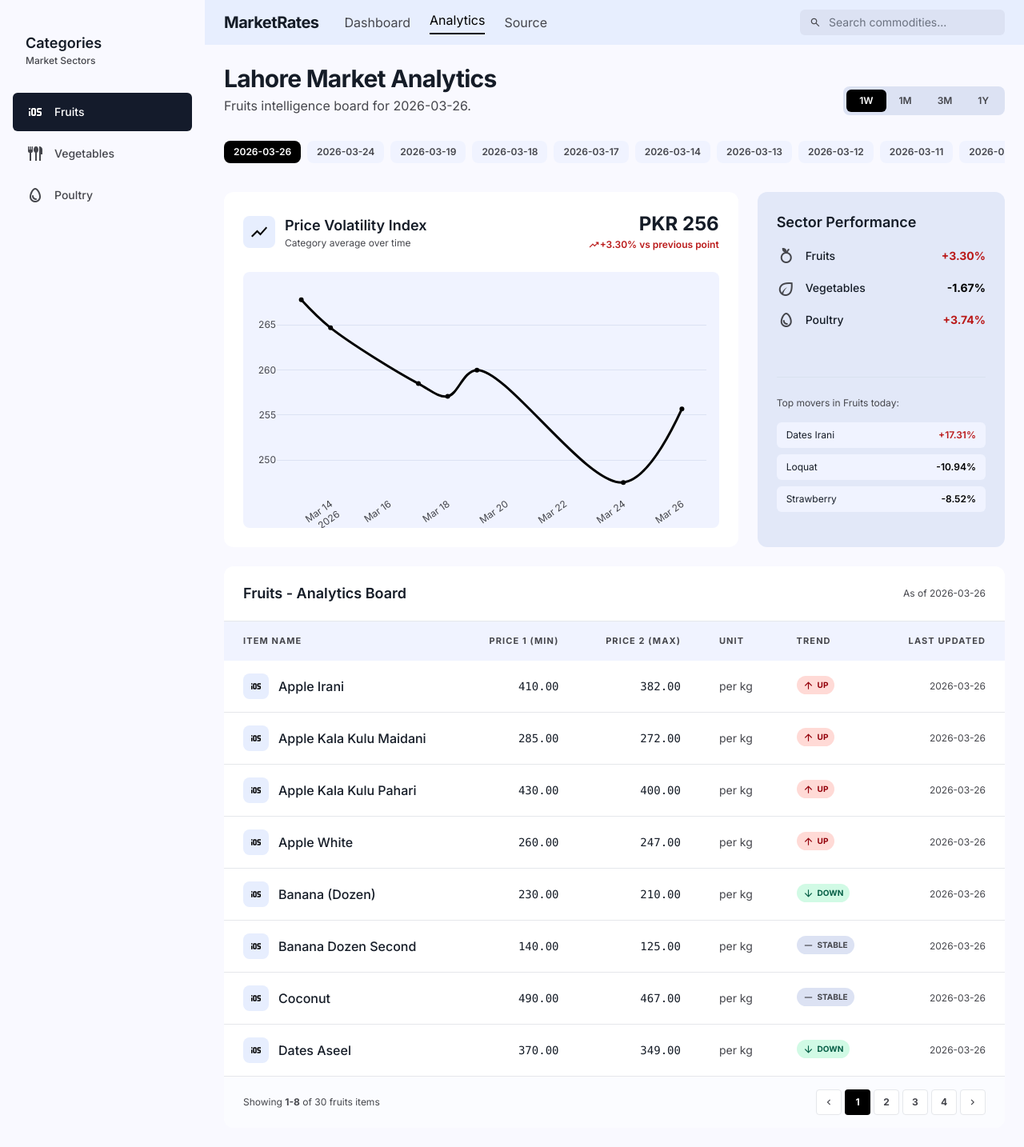
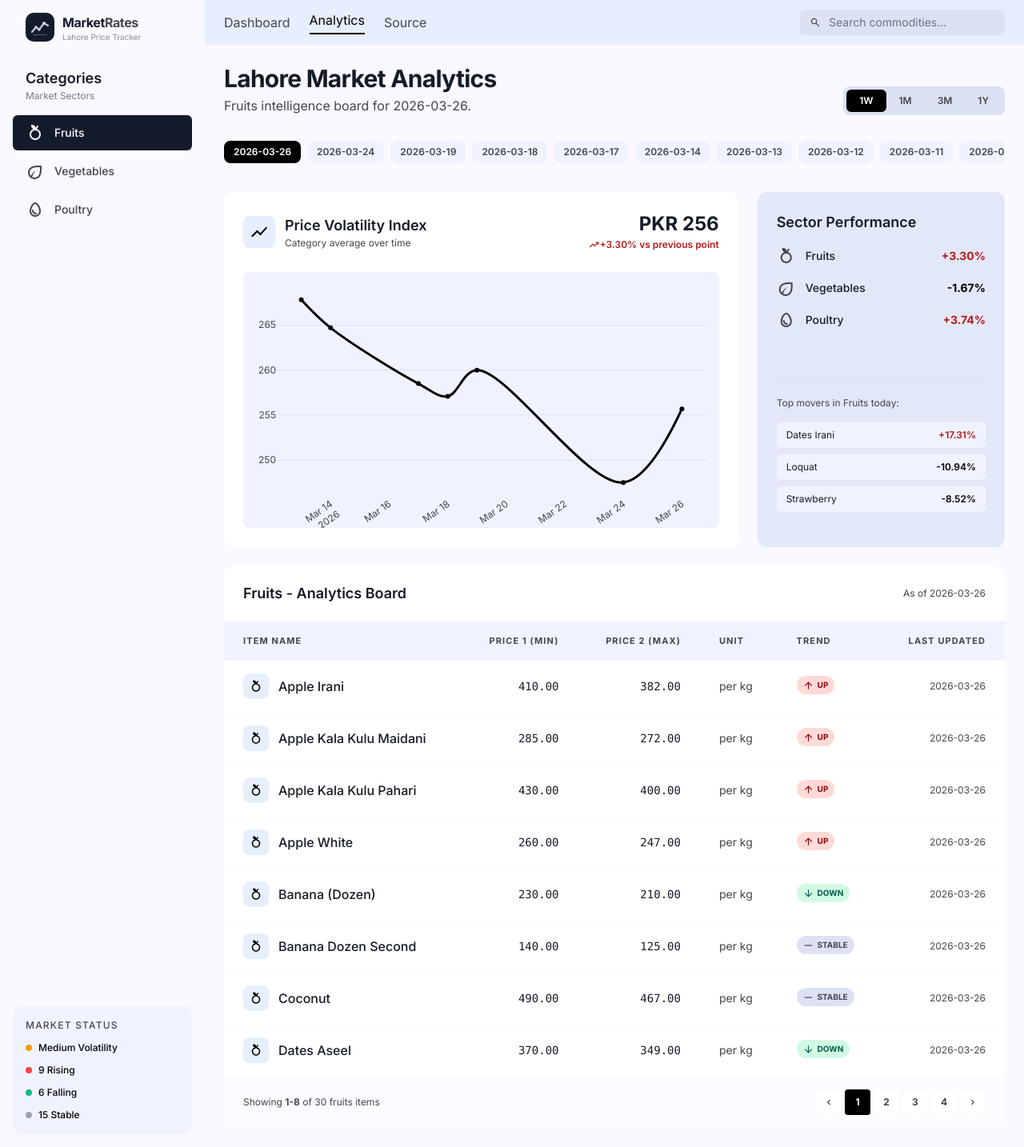
Before and after one commit to Sudo-Ali-Dev/Mehngai-Monitor, a FastAPI app: page /analytics in a window 1280 px wide. Shown: the whole page at 80% size. Run offline with FastAPI, Linux system fonts and the light colour scheme; data comes from the database, SQL or seed files in the repository; some libraries are stand-ins or nearby versions.

Commit message:
fix: scraper backfill, UI consistency, and sidebar branding overhaul
- Fix scraper to process all available rows instead of only the latest, enabling backfill of missed days
- Add SVG logo and branding to sidebar across dashboard and analytics
- Unify sidebar styling, icons, and Market Status widget on both pages
- Expand Market Status to show volatility, rising, falling, and stable counts
- Move volatility_label computation into shared _dashboard_context
- Update source links to point to lahore.punjab.gov.pk/market_rates
- Fix analytics page layout to match dashboard (fixed sidebar, scrollable content)
- Standardize category icons: nutrition (fruits), eco (vegetables), egg (poultry)

```diff
--- a/main.py
+++ b/main.py
@@ -222,6 +222,9 @@ def _dashboard_context(conn, category: str, selected_date: str | None):
     series = _category_time_series(conn, category, latest, 365)
     insights = _dashboard_insights(category, rates, sector)
 
+    vol = insights["volatility"]
+    volatility_label = "Low" if vol < 1.5 else "Medium" if vol < 3.5 else "High"
+
     return {
         "category": category,
         "rates": rates,
@@ -231,6 +234,7 @@ def _dashboard_context(conn, category: str, selected_date: str | None):
         "sector_performance": sector,
         "category_series": series,
         "insights": insights,
+        "volatility_label": volatility_label,
     }
 
 
--- a/templates/index.html
+++ b/templates/index.html
@@ -11,11 +11,12 @@
 tailwind.config = {
   darkMode: "class",
   theme: { extend: { colors: {
+    "outline-variant": "#c6c6cd",
     "surface": "#f9f9ff", "surface-container": "#e7eefe", "surface-container-low": "#f0f3ff",
     "surface-container-lowest": "#ffffff", "surface-container-high": "#e2e8f8",
     "surface-container-highest": "#dce2f3", "on-surface": "#151c27", "on-surface-variant": "#45464c",
-    "primary": "#000000", "primary-container": "#141b2b", "error": "#ba1a1a",
-    "error-container": "#ffdad6", "on-error-container": "#93000a"
+    "on-background": "#151c27", "primary": "#000000", "primary-container": "#141b2b",
+    "error": "#ba1a1a", "error-container": "#ffdad6", "on-error-container": "#93000a"
   } } }
 };
 </script>
@@ -25,26 +26,67 @@ body { font-family: 'Inter', sans-serif; }
 .custom-gradient-btn { background: linear-gradient(135deg, #000000 0%, #141b2b 100%); }
 </style>
 </head>
-<body class="bg-surface text-on-surface antialiased flex flex-col md:flex-row min-h-screen">
-<aside class="hidden md:flex flex-col h-screen p-4 space-y-2 bg-[#f9f9ff] w-64 text-sm font-medium">
-  <div class="px-4 py-6"><h1 class="text-lg font-semibold text-[#151c27]">Categories</h1><p class="text-xs text-on-surface-variant">Market Sectors</p></div>
+<body class="bg-surface text-on-surface antialiased overflow-hidden">
+<div class="flex h-screen w-full">
+<aside class="hidden md:flex flex-col h-screen p-4 space-y-2 bg-[#f9f9ff] w-64 text-sm font-medium text-[#000000]">
+  <div class="px-4 pt-0 pb-3">
+    <a href="/dashboard" class="flex items-center gap-2.5 group">
+      <svg width="36" height="36" viewBox="0 0 36 36" fill="none" xmlns="http://www.w3.org/2000/svg">
+        <rect width="36" height="36" rx="10" fill="#141b2b"/>
+        <path d="M8 24L13 18L17 21L23 13L28 16" stroke="#c0c6db" stroke-width="2.2" stroke-linecap="round" stroke-linejoin="round"/>
+        <circle cx="13" cy="18" r="1.8" fill="#c0c6db"/>
+        <circle cx="17" cy="21" r="1.8" fill="#c0c6db"/>
+        <circle cx="23" cy="13" r="1.8" fill="#fff"/>
+        <path d="M10 27.5h16" stroke="#c0c6db" stroke-width="1.2" stroke-linecap="round" opacity="0.4"/>
+      </svg>
+      <div>
+        <span class="text-base font-bold tracking-tight text-[#141b2b] leading-tight">Market<span class="text-on-surface-variant">Rates</span></span>
+        <p class="text-[10px] text-on-surface-variant/60 font-normal leading-none mt-0.5">Lahore Price Tracker</p>
+      </div>
+    </a>
+  </div>
+  <div class="px-4 pb-2 pt-3">
+    <h1 class="text-lg font-semibold text-[#151c27]">Categories</h1>
+    <p class="text-xs text-on-surface-variant font-normal opacity-70">Market Sectors</p>
+  </div>
   <nav class="flex-1 space-y-1">
     {% for cat in categories %}
-    <a class="flex items-center px-4 py-3 rounded-md transition-colors {% if cat == category %}bg-[#141b2b] text-white{% else %}text-[#45464c] hover:bg-[#f0f3ff]{% endif %}" href="/analytics?category={{ cat }}">
-      <span class="material-symbols-outlined mr-3">{% if cat == 'fruits' %}ios{% elif cat == 'vegetables' %}flatware{% else %}egg{% endif %}</span><span>{{ cat|capitalize }}</span>
+    <a class="flex items-center gap-3 px-4 py-2.5 rounded-md transition-colors {% if cat == category %}bg-[#141b2b] text-white{% else %}text-[#45464c] hover:bg-[#f0f3ff]{% endif %}" href="/analytics?category={{ cat }}">
+      <span class="material-symbols-outlined">{% if cat == 'fruits' %}nutrition{% elif cat == 'vegetables' %}eco{% else %}egg{% endif %}</span>
+      <span>{{ cat|capitalize }}</span>
     </a>
     {% endfor %}
   </nav>
+  <div class="pt-4">
+    <div class="p-4 bg-surface-container-low rounded-xl space-y-3">
+      <p class="text-xs uppercase tracking-widest text-on-surface-variant">Market Status</p>
+      <div class="flex items-center gap-2">
+        <span class="w-2 h-2 rounded-full {% if volatility_label == 'High' %}bg-red-500{% elif volatility_label == 'Medium' %}bg-amber-500{% else %}bg-emerald-500{% endif %}"></span>
+        <span class="text-xs">{{ volatility_label }} Volatility</span>
+      </div>
+      <div class="flex items-center gap-2">
+        <span class="w-2 h-2 rounded-full bg-red-500"></span>
+        <span class="text-xs">{{ insights.up_count }} Rising</span>
+      </div>
+      <div class="flex items-center gap-2">
+        <span class="w-2 h-2 rounded-full bg-emerald-500"></span>
+        <span class="text-xs">{{ insights.down_count }} Falling</span>
+      </div>
+      <div class="flex items-center gap-2">
+        <span class="w-2 h-2 rounded-full bg-gray-400"></span>
+        <span class="text-xs">{{ insights.flat_count }} Stable</span>
+      </div>
+    </div>
+  </div>
 </aside>
 
-<div class="flex-1 flex flex-col min-h-screen">
+<main class="flex-1 flex flex-col overflow-hidden">
 <header class="bg-[#e7eefe] flex justify-between items-center w-full px-6 py-3 sticky top-0 z-50">
   <div class="flex items-center gap-8">
-    <span class="text-xl font-bold tracking-tight text-[#151c27]">MarketRates</span>
     <nav class="hidden lg:flex gap-6 items-center">
       <a class="text-[#45464c] hover:text-[#000000]" href="/dashboard?category={{ category }}&view=today">Dashboard</a>
       <a class="text-[#000000] border-b-2 border-[#000000] pb-1" href="/analytics?category={{ category }}">Analytics</a>
-      <a class="text-[#45464c] hover:text-[#000000]" href="https://lahore.punjab.gov.pk/" target="_blank" rel="noreferrer">Source</a>
+      <a class="text-[#45464c] hover:text-[#000000]" href="https://lahore.punjab.gov.pk/market_rates" target="_blank" rel="noreferrer">Source</a>
     </nav>
   </div>
   <div class="flex items-center gap-4">
@@ -56,7 +98,7 @@ body { font-family: 'Inter', sans-serif; }
   </div>
 </header>
 
-<main class="p-6 space-y-8 max-w-7xl mx-auto w-full pb-24 md:pb-6">
+<section class="flex-1 overflow-y-auto p-6 space-y-8">
   <section class="flex flex-col md:flex-row md:items-end justify-between gap-4">
     <div>
       <h2 class="text-3xl font-bold tracking-tight">Lahore Market Analytics</h2>
@@ -138,7 +180,7 @@ body { font-family: 'Inter', sans-serif; }
               <td class="px-6 py-4">
                 <div class="flex items-center gap-3">
                   <div class="w-8 h-8 rounded-lg bg-surface-container flex items-center justify-center">
-                    <span class="material-symbols-outlined text-lg text-primary">{% if category == 'fruits' %}ios{% elif category == 'vegetables' %}eco{% else %}egg{% endif %}</span>
+                    <span class="material-symbols-outlined text-lg text-primary">{% if category == 'fruits' %}nutrition{% elif category == 'vegetables' %}eco{% else %}egg{% endif %}</span>
                   </div>
                   <span class="font-medium text-on-background item-name">{{ row.item_name }}</span>
                 </div>
@@ -170,6 +212,7 @@ body { font-family: 'Inter', sans-serif; }
       {% else %}<div class="p-8 text-sm text-on-surface-variant">No data available for this category/date.</div>{% endif %}
     </div>
   </div>
+</section>
 </main>
 </div>
 
--- a/templates/trend.html
+++ b/templates/trend.html
@@ -43,7 +43,7 @@
     <nav class="hidden lg:flex items-center gap-6">
       <a class="text-[#45464c] hover:text-[#000000]" href="/dashboard?category={{ category }}&view=today">Dashboard</a>
       <a class="text-[#45464c] hover:text-[#000000]" href="/analytics?category={{ category }}">Analytics</a>
-      <a class="text-[#45464c] hover:text-[#000000]" href="https://lahore.punjab.gov.pk/" target="_blank" rel="noreferrer">Source</a>
+      <a class="text-[#45464c] hover:text-[#000000]" href="https://lahore.punjab.gov.pk/market_rates" target="_blank" rel="noreferrer">Source</a>
     </nav>
   </div>
   <div class="flex items-center gap-3">
```
Also changed, not shown: templates/dashboard.html (+35 -8 lines).
